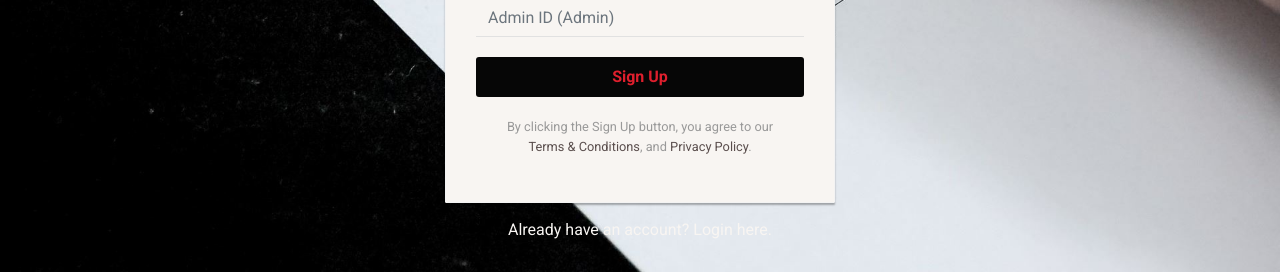
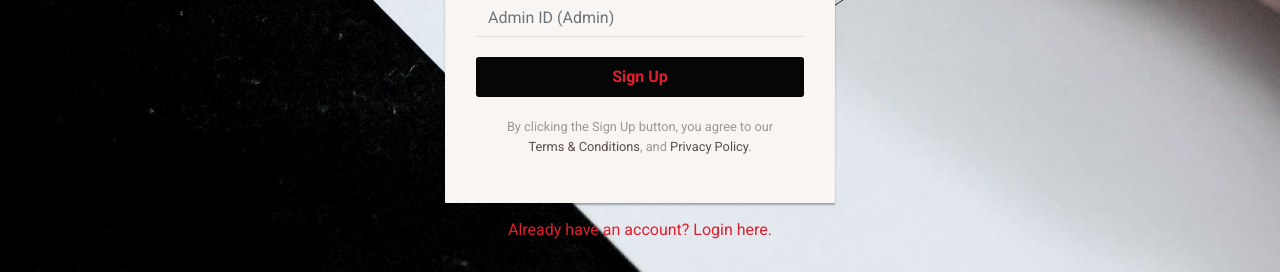
Before and after one commit to jtatum2101/BloodHound, a PHP site: page /register.php in a window 1280 px wide. Shown: the part 560-832 px from the top of the page. Run offline with PHP 8.4, Linux system fonts and the light colour scheme.

Commit message:
changed color on link to login on registration page.

```diff
--- a/register.php
+++ b/register.php
@@ -237,7 +237,7 @@ if($_POST){
             <p class="small text-center">By clicking the Sign Up button, you agree to our <br><a href="#" style="color: #5A4E4D;">Terms &amp;
                     Conditions</a>, and <a href="#" style="color: #5A4E4D;">Privacy Policy</a>.</p>
         </form>
-        <div class="text-center" style="color: #F8F5F2;">Already have an account? <a href="login.php">Login here</a>.</div>
+        <div class="text-center" style="color: #DF1F2D;">Already have an account? <a href="login.php" style="color: #DF1F2D;">Login here</a>.</div>
     </div>
     </div>
 
```
